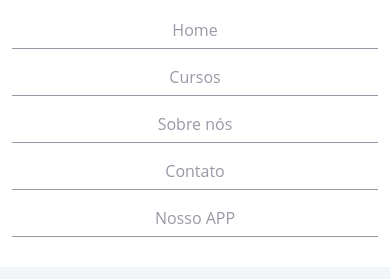
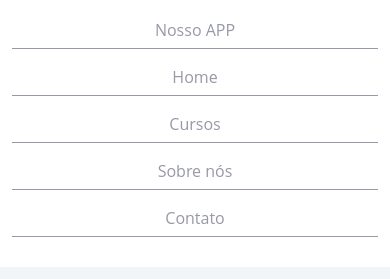
Before and after one commit to marceloicampos/alura-oracle-one-front-end, a plain HTML site: page 06-css-flexbox/index.html in a window 390 px wide. Shown: the part 60-339 px from the top of the page. Drawn offline with Linux system fonts and the light colour scheme.

Commit message:
Flex Order

```diff
--- a/06-css-flexbox/css/flexbox.css
+++ b/06-css-flexbox/css/flexbox.css
@@ -167,6 +167,10 @@
         flex-direction: column;
     }
 
+    .cabecalhoPrincipal-nav-link-app {
+        order: -1;
+    }
+
     .conteudoPrincipal-cursos {
         flex-direction: column;
     }
```
